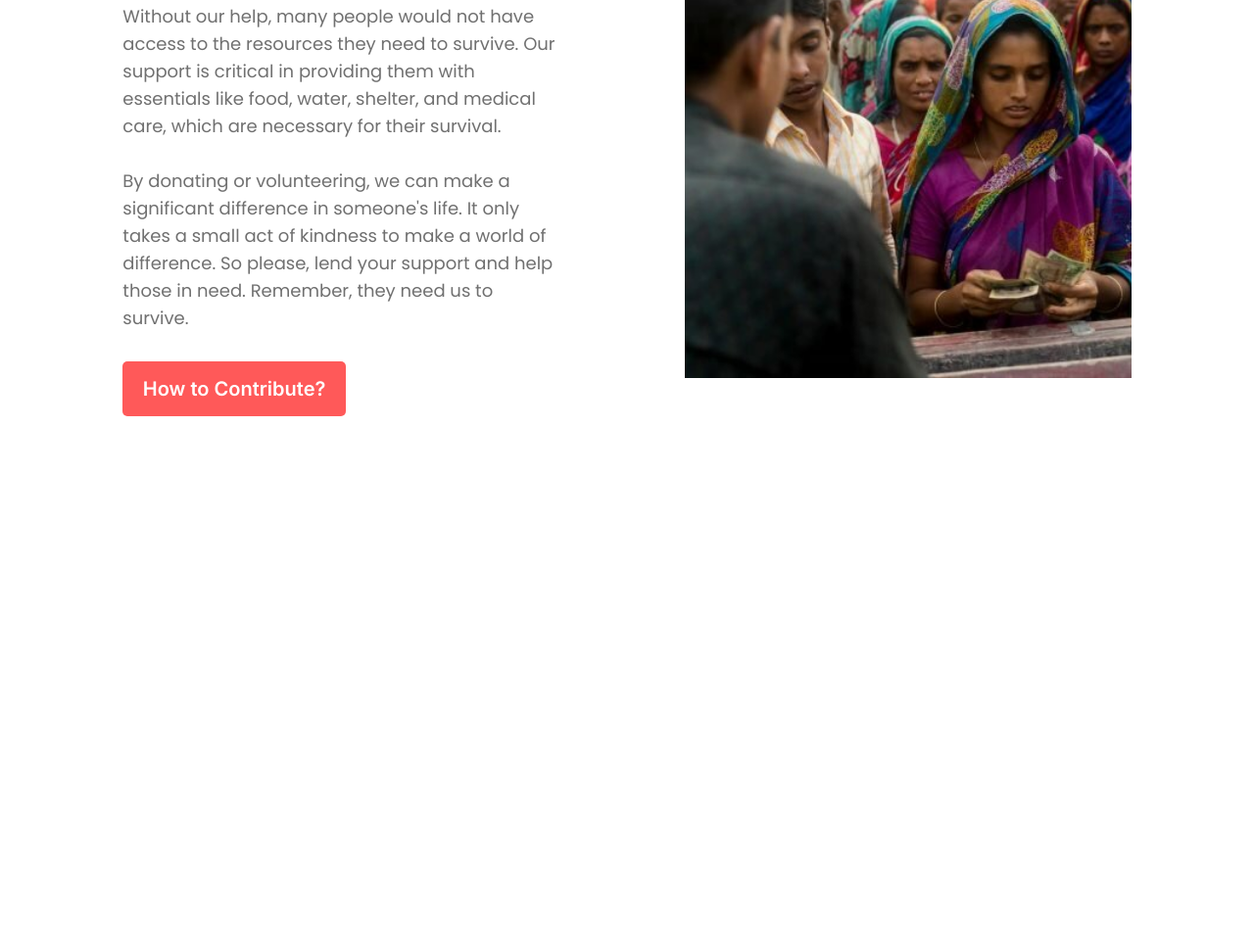
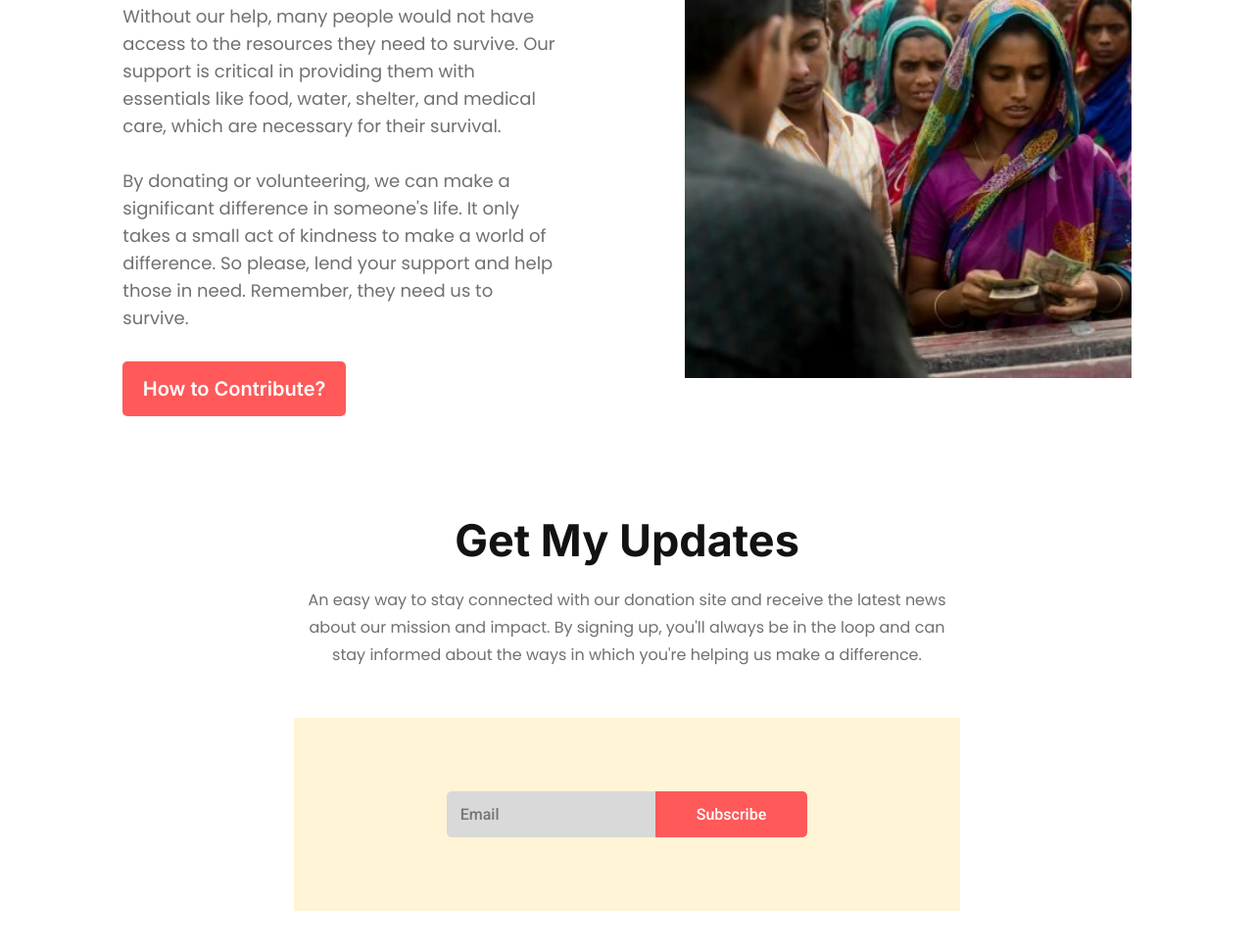
Before and after one commit to omorfarukmahfuj/be-humble, a plain HTML site: page index.html in a window 1280 px wide. Shown: the part 2946-3914 px from the top of the page at 98% size. Before the commit the page ends 3471 px from the top, so only its background shows below. Drawn offline with Linux system fonts and the light colour scheme.

Commit message:
added newsletter section

```diff
--- a/index.html
+++ b/index.html
@@ -121,6 +121,17 @@
             </div>
         </section>
 
+        <!-- Newsletter Section -->
+        <section class="newsletter-section">
+            <h1 class="section-title">Get My Updates</h1>
+            <p class="section-description">An easy way to stay connected with our donation site and receive the latest
+                news about our mission and impact. By signing up, you'll always be in the loop and can stay informed
+                about the ways in which you're helping us make a difference.</p>
+            <div>
+                <input type="email" name="" id="" placeholder="Email">
+                <button class="btn-subscribe">Subscribe</button>
+            </div>
+        </section>
     </main>
 
     <!-- Footer Start -->
--- a/styles/style.css
+++ b/styles/style.css
@@ -15,6 +15,18 @@
     font-size: 20px;
     color: #FFFFFF;
     border: none;
+}
+
+.btn-subscribe {
+    background: #FF5959;
+    border-radius: 0px 5px 5px 0px;
+    border: none;
+    font-family: 'Roboto';
+    font-weight: 500;
+    font-size: 16px;
+    text-align: center;
+    color: #FFFFFF;
+    padding: 14px 42px;
 }
 
 .bg-blue {
@@ -210,3 +222,29 @@ header {
     object-fit: cover;
 
 }
+
+/* Newsletter Styles */
+.newsletter-section {
+    padding: 0 300px;
+}
+
+.newsletter-section input {
+    background: #D9D9D9;
+    border-radius: 5px 0px 0px 5px;
+    border: none;
+    width: 275px;
+    padding: 14px;
+    font-family: 'Roboto';
+    font-weight: 500;
+    font-size: 16px;
+    color: #AA9F9F;
+}
+
+.newsletter-section div {
+    display: flex;
+    justify-content: center;
+    align-items: center;
+    background: #FFF4D6;
+    padding: 75px 180px;
+    margin-bottom: 130px;
+}
```
